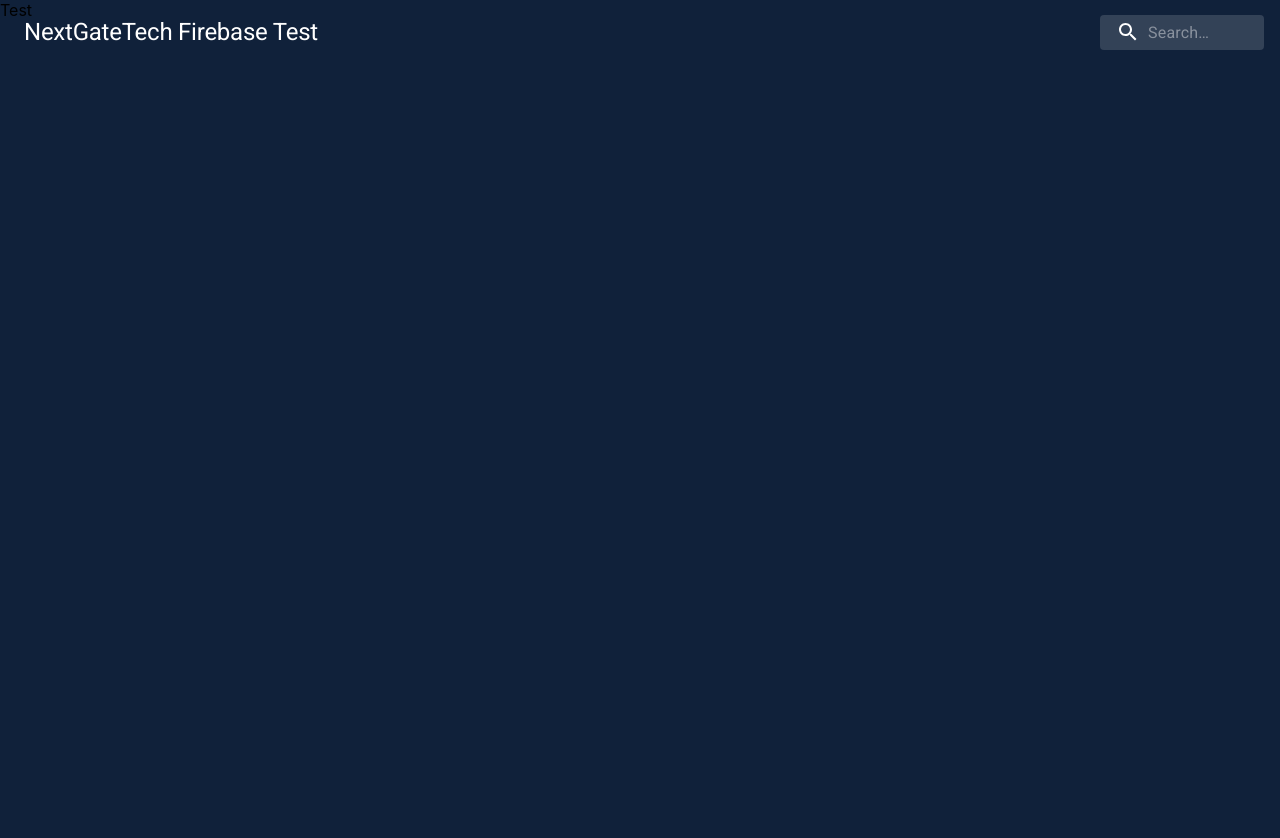
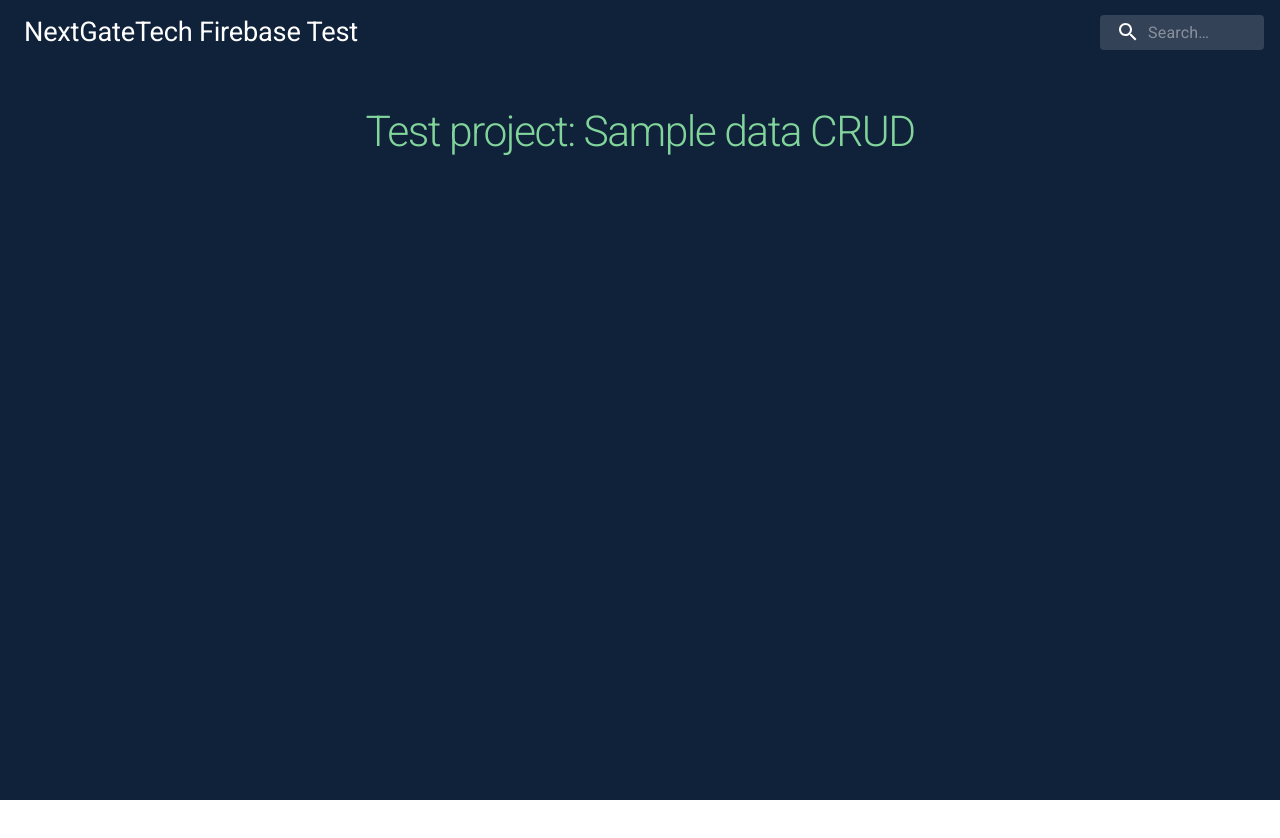
Before and after one commit to nikhilb2/nextGateTest, a React (Create React App) app: page / in a window 1280 px wide. Shown: the top 838 px of the page. After the commit the page ends 800 px from the top, so only its background shows below. Built offline with nearby package versions, Linux system fonts and the light colour scheme; no server answers; the database is empty.

Commit message:
feat: title

```diff
--- /dev/null
+++ b/src/components/common/title.tsx
@@ -0,0 +1,38 @@
+import { Box, makeStyles, Typography } from '@material-ui/core'
+import React from 'react'
+import theme from 'theme'
+
+const useStyles = makeStyles({
+    container: {
+        minHeight: theme.spacing(50),
+        alignItems: 'center',
+    },
+    title: {
+        textAlign: 'center',
+        color: theme.palette.primary.contrastText,
+        fontSize: 'calc(.5rem + 2.7vw)',
+        padding: theme.spacing(2),
+        paddingTop: theme.spacing(10),
+        letterSpacing: -1.5,
+        fontWeight: 100
+    }
+})
+
+interface Props {
+    title?: string
+    className?: string
+}
+const Title = (props: Props) => {
+    const classes = useStyles()
+    const { title, className } = props
+    return(
+        <Box boxShadow='none' className={`${className} ${classes.container}`}>
+            <Typography className={classes.title}>
+                {title}
+            </Typography>
+        </Box>
+    )
+}
+
+
+export default Title
--- a/src/components/headers/header.tsx
+++ b/src/components/headers/header.tsx
@@ -6,13 +6,15 @@ import { makeStyles } from '@material-ui/core/styles'
 import Searchbox from 'components/common/searchbox'
 import theme from 'theme';
 
+
 const useStyles = makeStyles({
     container: {
         backgroundColor: 'transparent',
         boxShadow: 'none'
     },
     title: {
-        letterSpacing: -.24
+        letterSpacing: -.24,
+        fontSize: 'calc(.1em + 2vw)',
     },
     toolBar: {
         display: 'flex',
--- a/src/pages/home.tsx
+++ b/src/pages/home.tsx
@@ -3,7 +3,7 @@ import { connect, ConnectedProps } from 'react-redux'
 import { RootState, AppDispatch } from 'configureStore'
 import { getFunds } from 'redux/fund/actions'
 import Header from 'components/headers/header'
-
+import Title from 'components/common/title'
 import { makeStyles } from '@material-ui/core/styles'
 import theme from 'theme'
 import { Box } from '@material-ui/core'
@@ -11,7 +11,8 @@ import { Box } from '@material-ui/core'
 const useStyles = makeStyles({
     root: {
         backgroundColor: theme.palette.primary.main,
-        flexGrow: 1
+        flexGrow: 1,
+        minHeight: '100vh'
     }
 })
 
@@ -42,9 +43,7 @@ const Home = (props: Props) => {
         <Box
          className={classes.root}>
             <Header />
-            <div style={{height: 2000}}>
-                Test
-            </div>
+            <Title title="Test project: Sample data CRUD"  />
         </Box>
     )
 }
```
